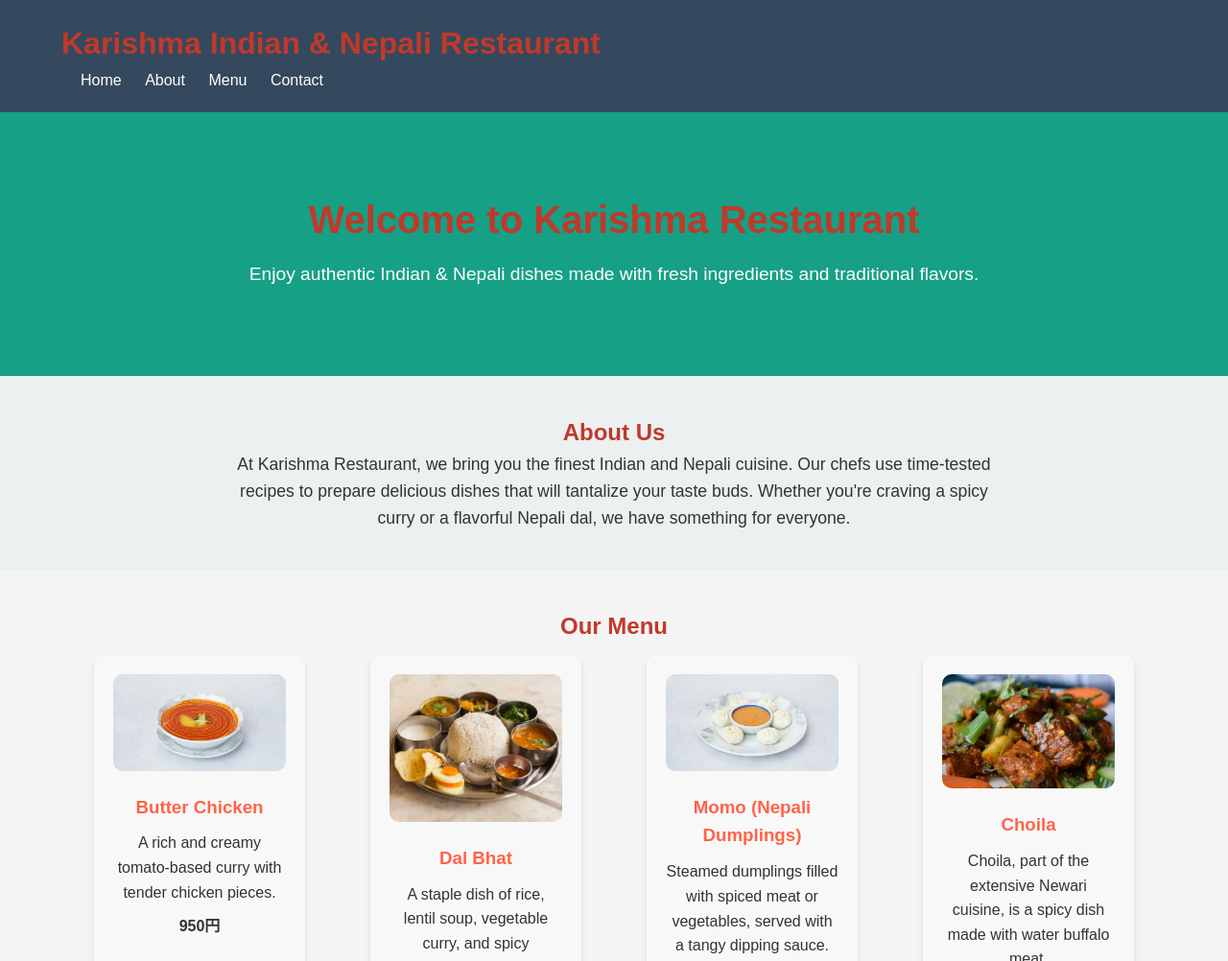
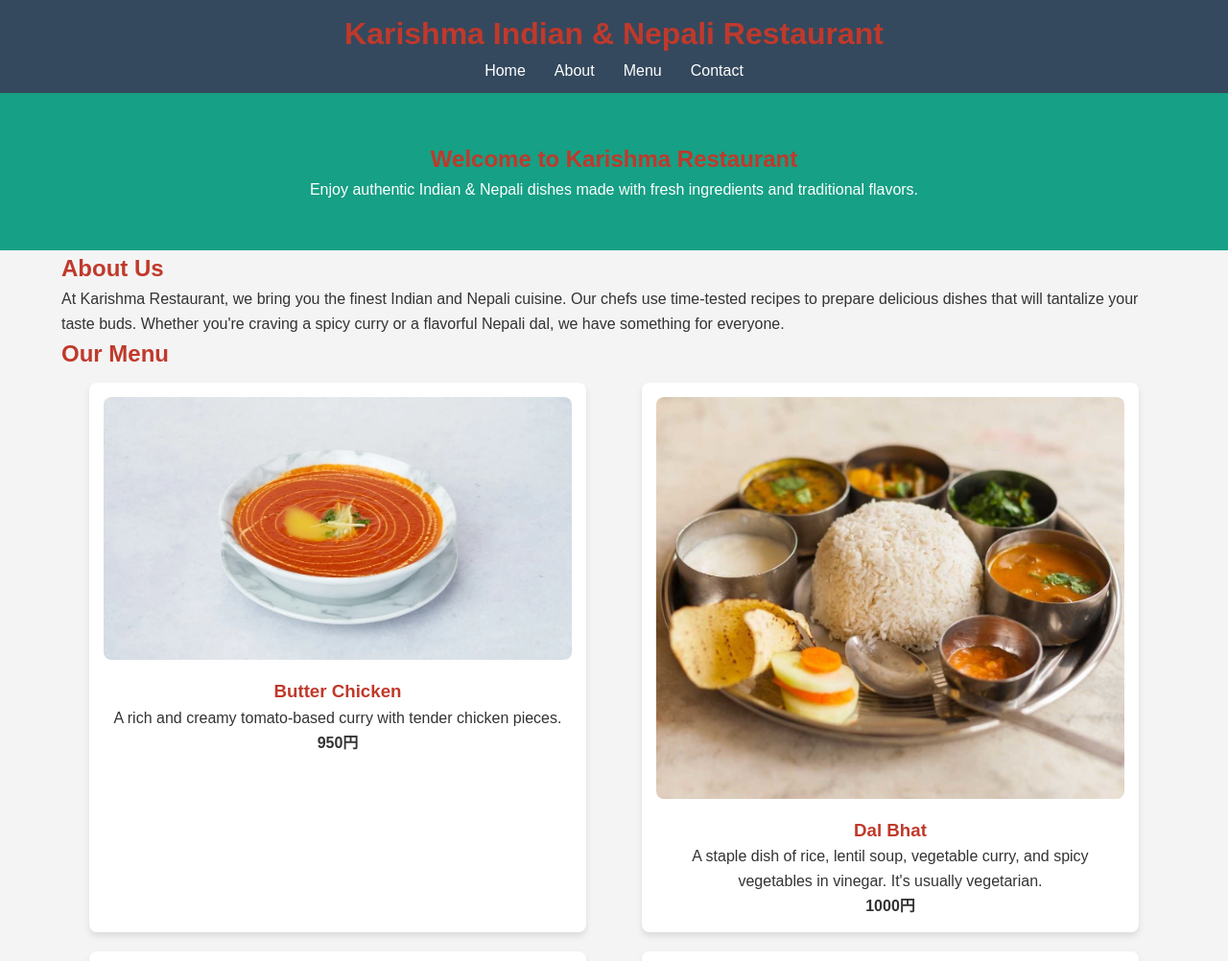
Before and after one commit to Yaman2k24/karishma-restaurant, a plain HTML site: page index.html in a window 1280 px wide. Shown: the top 1002 px of the page at 96% size. Drawn offline with Linux system fonts and the light colour scheme.

Commit message:
styles.css

```diff
--- a/styles.css
+++ b/styles.css
@@ -21,30 +21,23 @@ h1, h2, h3 {
     color: #c0392b;
 }
 
-p {
-    margin: 10px 0;
-}
-
-/* Header Styles */
+/* Header */
 header {
     background-color: #34495e;
-    padding: 20px 0;
     color: white;
-}
-
-header h1 {
-    display: inline;
+    padding: 10px 0;
+    text-align: center;
 }
 
 nav ul {
-    list-style-type: none;
-    display: inline-block;
-    margin-left: 20px;
+    list-style: none;
+    display: flex;
+    justify-content: center;
+    padding: 0;
 }
 
 nav ul li {
-    display: inline;
-    margin-right: 20px;
+    margin: 0 15px;
 }
 
 nav ul li a {
@@ -52,108 +45,51 @@ nav ul li a {
     text-decoration: none;
 }
 
-/* Hero Section Styles */
+/* Hero Section */
 .hero {
     background-color: #16a085;
     color: white;
     text-align: center;
-    padding: 80px 0;
+    padding: 50px 0;
 }
 
-.hero h2 {
-    font-size: 2.5rem;
+/* Menu Section */
+.menu-items {
+    display: flex;
+    flex-wrap: wrap;
+    justify-content: space-around;
 }
 
-.hero p {
-    font-size: 1.2rem;
-}
-
-/* About Section Styles */
-.about {
-    background-color: #ecf0f1;
-    padding: 40px 0;
+.menu-item {
+    background-color: #fff;
+    border-radius: 8px;
+    box-shadow: 0 4px 6px rgba(0, 0, 0, 0.1);
+    margin: 10px;
+    width: 45%;
+    padding: 15px;
     text-align: center;
 }
 
-.about p {
-    font-size: 1.1rem;
-    max-width: 800px;
-    margin: 0 auto;
+.menu-img {
+    max-width: 100%;
+    height: auto;
+    border-radius: 8px;
+    margin-bottom: 10px;
 }
 
-/* Menu Section Styles */
-.menu {
-    padding: 40px 0;
-    text-align: center;
+/* Responsive Design */
+@media (max-width: 768px) {
+    .menu-item {
+        width: 90%;
+    }
+
+    nav ul {
+        flex-direction: column;
+    }
 }
 
-.menu-items {
-    display: flex;
-    justify-content: space-around;
-    flex-wrap: wrap;
+@media (max-width: 480px) {
+    .hero h2 {
+        font-size: 1.5rem;
+    }
 }
-
-.menu-item {
-    background-color: #f8f8f8;
-    padding: 20px;
-    border-radius: 10px;
-    width: 220px;
-    text-align: center;
-    box-shadow: 0 4px 6px rgba(0, 0, 0, 0.1);
-    margin: 10px;
-    display: inline-block;
-}
-
-.menu-img {
-    width: 100%;
-    height: auto;
-    border-radius: 10px;
-    margin-bottom: 15px;
-}
-
-.menu-item h3 {
-    color: #ff6347;
-}
-
-/* Contact Section Styles */
-.contact {
-    background-color: #34495e;
-    color: white;
-    padding: 40px 0;
-    text-align: center;
-}
-
-form {
-    margin-top: 20px;
-    display: inline-block;
-    text-align: left;
-}
-
-form input, form textarea {
-    width: 100%;
-    padding: 10px;
-    margin: 10px 0;
-    border: none;
-    border-radius: 4px;
-}
-
-form button {
-    background-color: #c0392b;
-    color: white;
-    padding: 10px 20px;
-    border: none;
-    border-radius: 4px;
-    cursor: pointer;
-}
-
-form button:hover {
-    background-color: #e74c3c;
-}
-
-/* Footer Styles */
-footer {
-    background-color: #2c3e50;
-    color: white;
-    padding: 20px 0;
-    text-align: center;
-}
```
